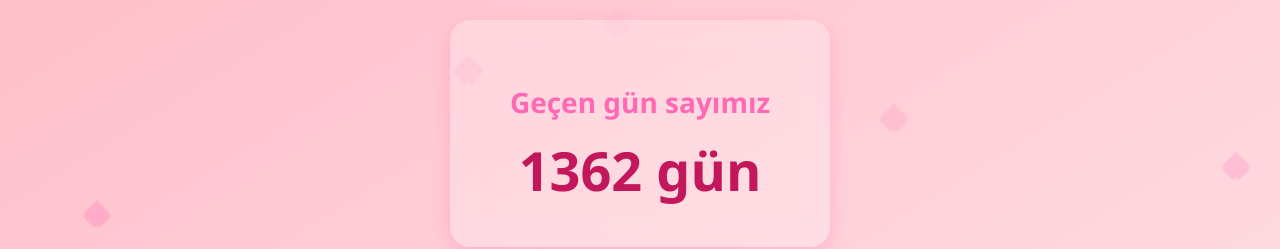
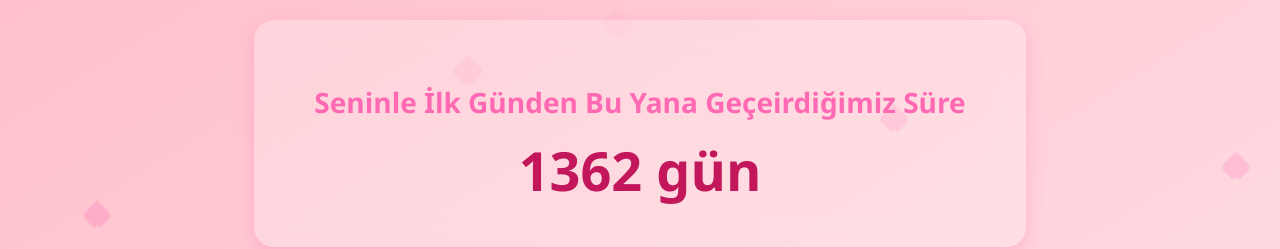
Before and after one commit to Flexyzd/deneme, a plain HTML site: page index.html in a window 1280 px wide. Shown: the top 249 px of the page. Drawn offline with Linux system fonts and the light colour scheme.

Commit message:
index.html

```diff
--- a/index.html
+++ b/index.html
@@ -169,7 +169,7 @@
 </head>
 <body>
   <div class="counter-box">
-    <h2>Geçen gün sayımız</h2>
+    <h2>Seninle İlk Günden Bu Yana Geçeirdiğimiz Süre</h2>
     <div class="days" id="dayCount">0 gün</div>
   </div>
 
```
